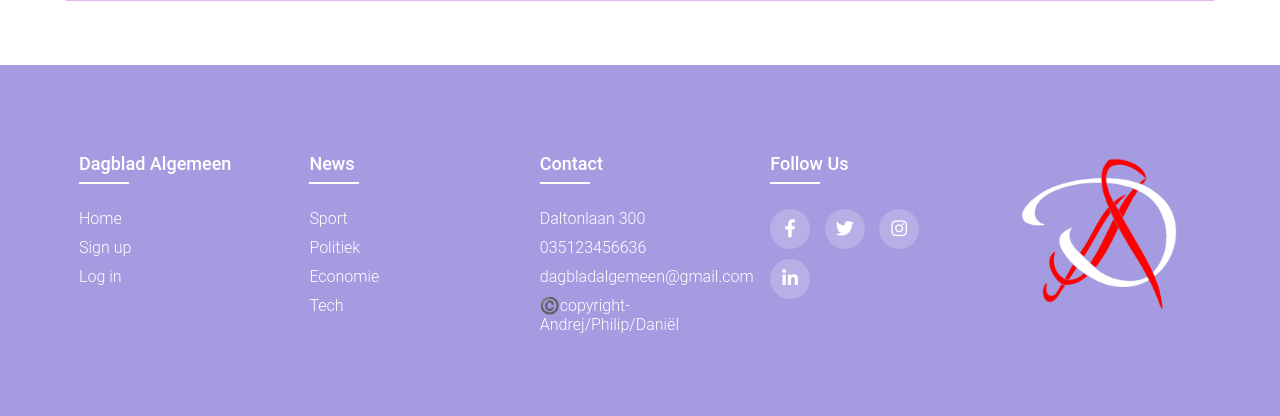
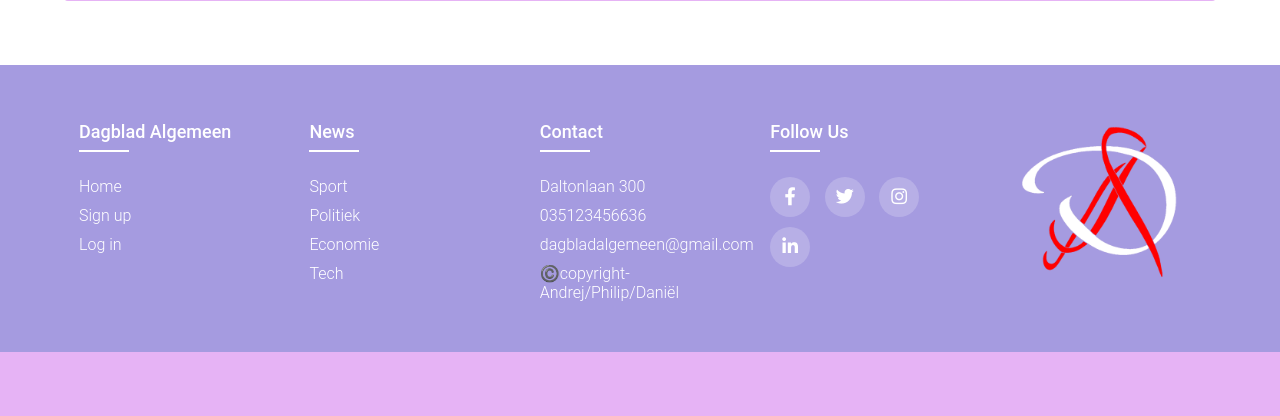
Before and after one commit to dphoeng/P3-project, a PHP site: page /index.php in a window 1280 px wide. Shown: the part 2871-3287 px from the top of the page. After the commit the page ends 3223 px from the top, so only its background shows below. Run offline with PHP 8.4, Linux system fonts and the light colour scheme; data that the repository does not hold is empty.

Commit message:
Fixed footer containing header information

```diff
--- a/src/css/style.css
+++ b/src/css/style.css
@@ -175,7 +175,7 @@ main div.pagination ul li a:active {
 footer {
   margin-top: 2rem;
   background-color: #A59BE0;
-  padding: 4rem 0;
+  padding: 2rem 0;
 }
 footer div.container {
   max-width: 90%;
```
